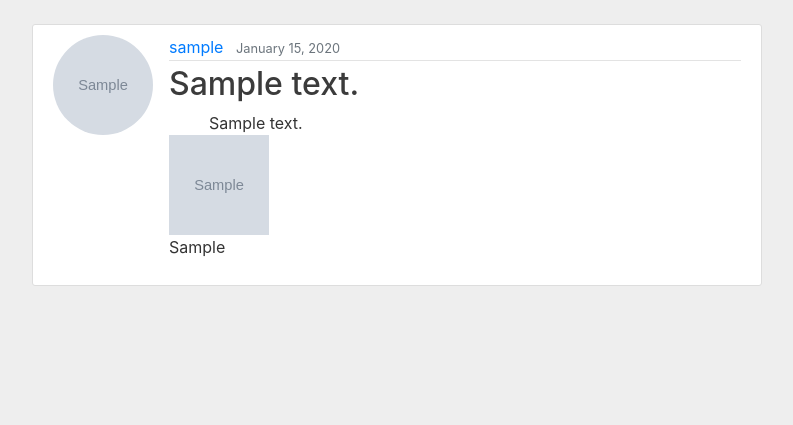
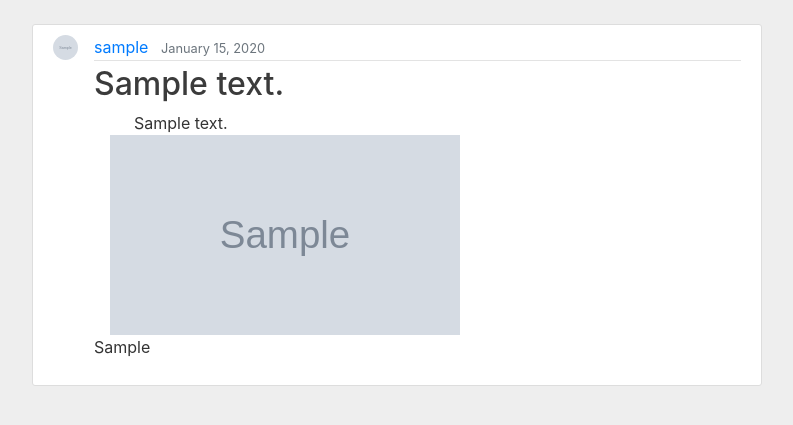
Before and after one commit to Agi7an/Quiblog, a Django app: page / in a window 1280 px wide. Shown: the part 56-481 px from the top of the page, without its empty margins (53-846 px from the left). Run offline with Django 3.2, Linux system fonts and the light colour scheme; tables that the repository leaves empty hold one stand-in row (values such as "Sample post"); grey boxes marked "Sample" are stand-in pictures; some libraries are stand-ins or nearby versions.

Commit message:
Updated Picture size

```diff
--- a/blog/static/blog/main.css
+++ b/blog/static/blog/main.css
@@ -50,8 +50,15 @@ body {
   }
 
   .article-img {
-    height: 100px;
-    width: 100px;
+    height: 200px;
+    width: 350px;
+    margin-right: 16px;
+    margin-left: 16px;
+  }
+
+  .profile-img {
+    height: 25px;
+    width: 25px;
     margin-right: 16px;
   }
 
--- a/blog/templates/blog/home.html
+++ b/blog/templates/blog/home.html
@@ -4,7 +4,7 @@
 
     {% for post in posts %}
         <article class="media content-section">
-            <img class = "rounded-circle article-img" src = "{{ post.author.profile.image.url|default_if_none:'#' }}">
+            <img class = "rounded-circle profile-img" src = "{{ post.author.profile.image.url|default_if_none:'#' }}">
             <div class="media-body">
                 <div class="article-metadata">
                     <a class="mr-2" href="{% url 'user-questions' post.author.username %}">{{ post.author }}</a>
--- a/blog/templates/blog/question_detail.html
+++ b/blog/templates/blog/question_detail.html
@@ -2,7 +2,7 @@
 
 {% block content %}
     <article class="media content-section">
-        <img class = "rounded-circle article-img" src = "{{ object.author.profile.image.url|default_if_none:'#' }}">
+        <img class = "rounded-circle profile-img" src = "{{ object.author.profile.image.url|default_if_none:'#' }}">
         <div class="media-body">
             <div class="article-metadata">
                 <a class="mr-2" href="{% url 'user-questions' object.author.username %}">{{ object.author }}</a>
--- a/users/templates/users/profile.html
+++ b/users/templates/users/profile.html
@@ -5,7 +5,7 @@
 {% block content %}
     <div class="content-section">
         <div class="media">
-            <img class="rounded-circle account-img" src="{{ user.profile.image.url }}">
+            <img class="rounded-circle profile-img" src="{{ user.profile.image.url }}">
             <div class="media-body">
                 <h2 class="account-heading">{{ user.username }}</h2>
                 <p class="text-secondary">{{ user.email }}</p>
```
